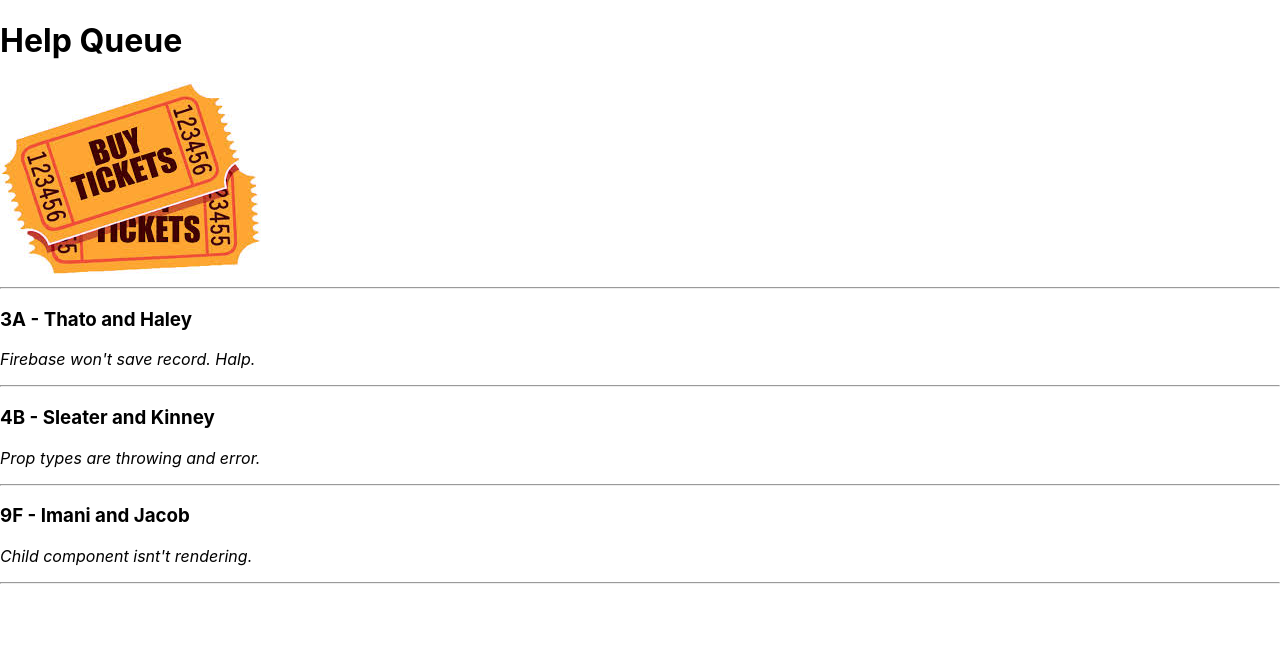
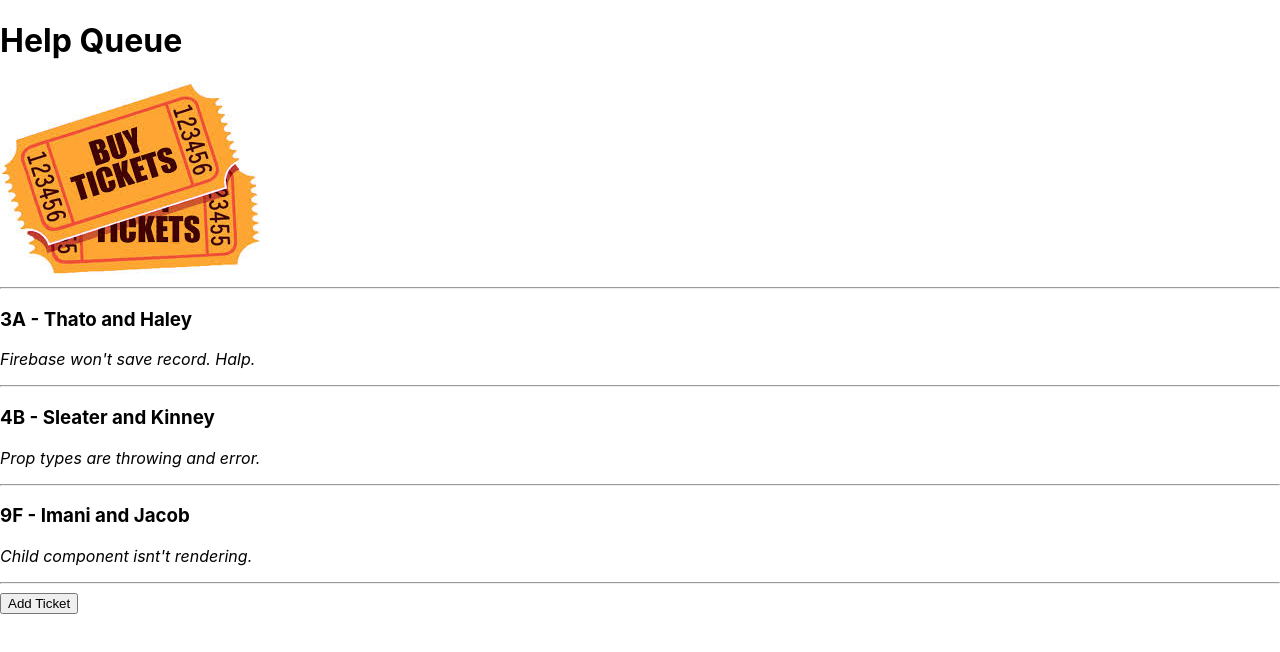
Before and after one commit to jakechaley/help-queue, a React (Create React App) app: page / in a window 1280 px wide. Shown: the top 652 px of the page. Built offline with nearby package versions, Linux system fonts and the light colour scheme.

Commit message:
create button to toggle between ticket form and ticket list

```diff
--- a/src/components/App.js
+++ b/src/components/App.js
@@ -1,13 +1,13 @@
 import React from "react";
 import Header from "./Header";
-import TicketList from "./TicketList";
+import TicketControl from "./TicketControl";
 
 
 function App() {
   return (
     <React.Fragment>
       <Header/>
-      <TicketList/>
+      <TicketControl/>
       </React.Fragment>
   );
 }
--- /dev/null
+++ b/src/components/NewTicketForm.js
@@ -0,0 +1,11 @@
+import React from "react";
+
+function NewTicketForm(props){
+  return (
+    <React.Fragment>
+      <h3>This is a form.</h3>
+    </React.Fragment>
+  );
+}
+
+export default NewTicketForm;
--- /dev/null
+++ b/src/components/TicketControl.js
@@ -0,0 +1,38 @@
+import React from "react";
+import NewTicketForm from "./NewTicketForm";
+import TicketList from "./TicketList";
+
+class TicketControl extends React.Component {
+  constructor(props) {
+    super(props);
+    this.state = {
+      formVisibleOnPage: false
+    };
+  }
+
+  handleClick = () => {
+    this.setState(prevState => ({
+      formVisibleOnPage: !prevState.formVisibleOnPage
+    }));
+  }
+
+  render(){
+    let currentlyVisibleState = null;
+    let buttonText = null;
+    if (this.state.formVisibleOnPage) {
+      currentlyVisibleState = <NewTicketForm/>
+      buttonText = "Return to Ticket List";
+    } else {
+      currentlyVisibleState = <TicketList/>
+      buttonText = "Add Ticket";
+    }
+    return (
+      <React.Fragment>
+        {currentlyVisibleState}
+        <button onClick={this.handleClick}>{buttonText}</button>
+      </React.Fragment>
+    );
+  }
+}
+
+export default TicketControl;
```
Also changed, not shown: src/App.js (added, +18 -0 lines).
